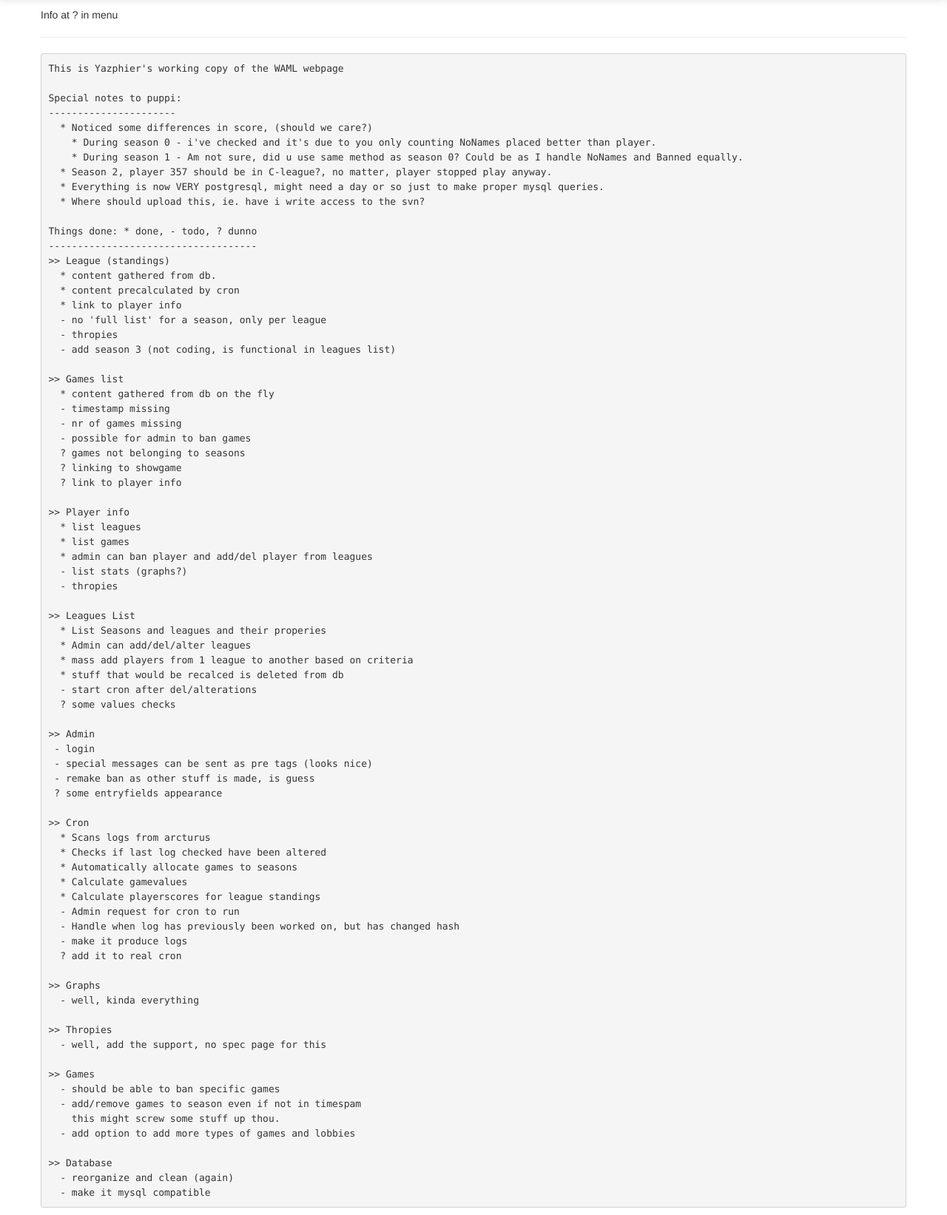
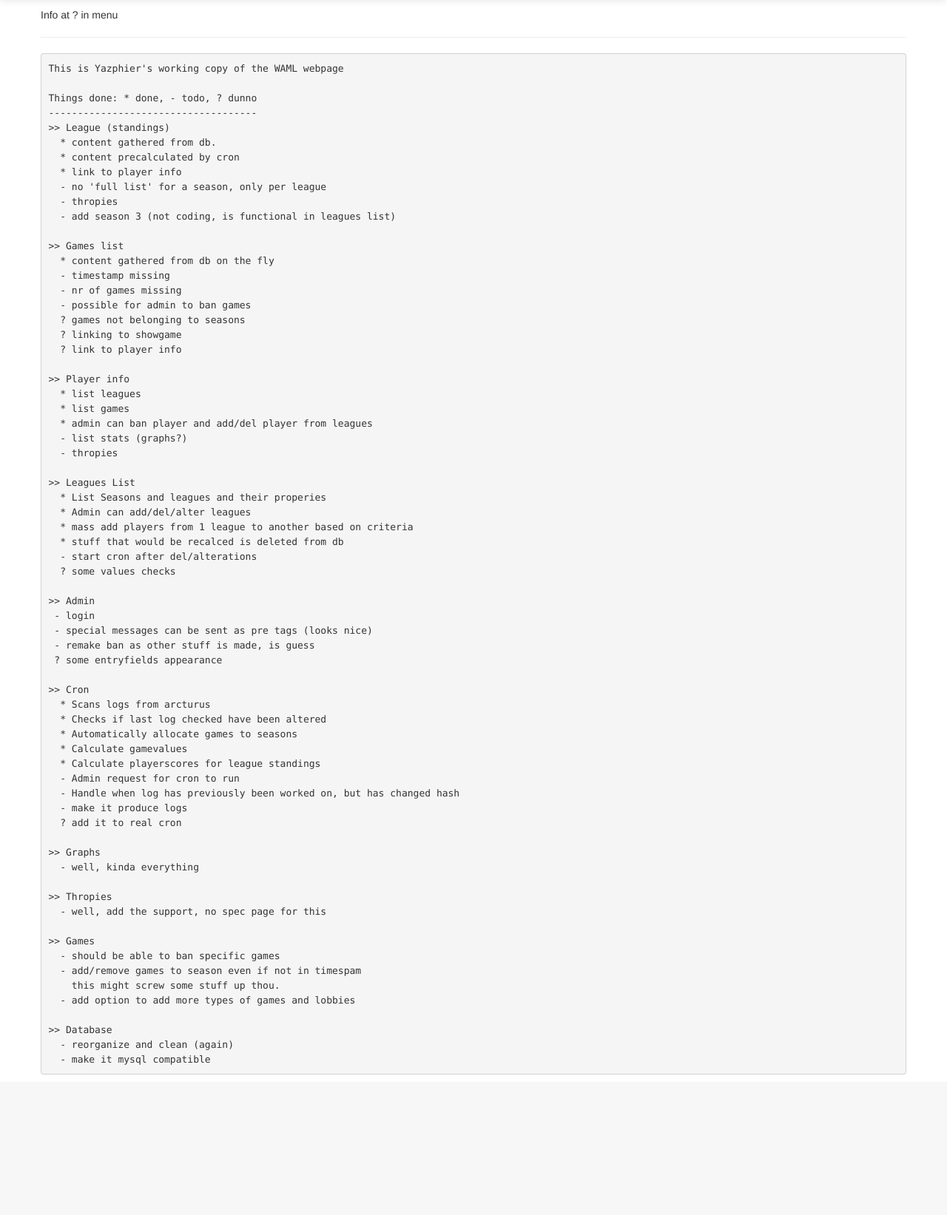
Before and after one commit to harphield/waml, a PHP site: page /index.php?p=info in a window 1280 px wide. Shown: the part 41-1684 px from the top of the page at 74% size. After the commit the page ends 1494 px from the top, so only its background shows below. Run offline with PHP 8.4, Linux system fonts and the light colour scheme; data that the repository does not hold is empty.

Commit message:
updated info

```diff
--- a/info.php
+++ b/info.php
@@ -1,13 +1,4 @@
 <pre>This is Yazphier's working copy of the WAML webpage
-
-Special notes to puppi:
-----------------------
-  * Noticed some differences in score, (should we care?)
-    * During season 0 - i've checked and it's due to you only counting NoNames placed better than player.
-    * During season 1 - Am not sure, did u use same method as season 0? Could be as I handle NoNames and Banned equally.
-  * Season 2, player 357 should be in C-league?, no matter, player stopped play anyway.
-  * Everything is now VERY postgresql, might need a day or so just to make proper mysql queries.
-  * Where should upload this, ie. have i write access to the svn?
 
 Things done: * done, - todo, ? dunno
 ------------------------------------
```
Also changed, not shown: README.md.
